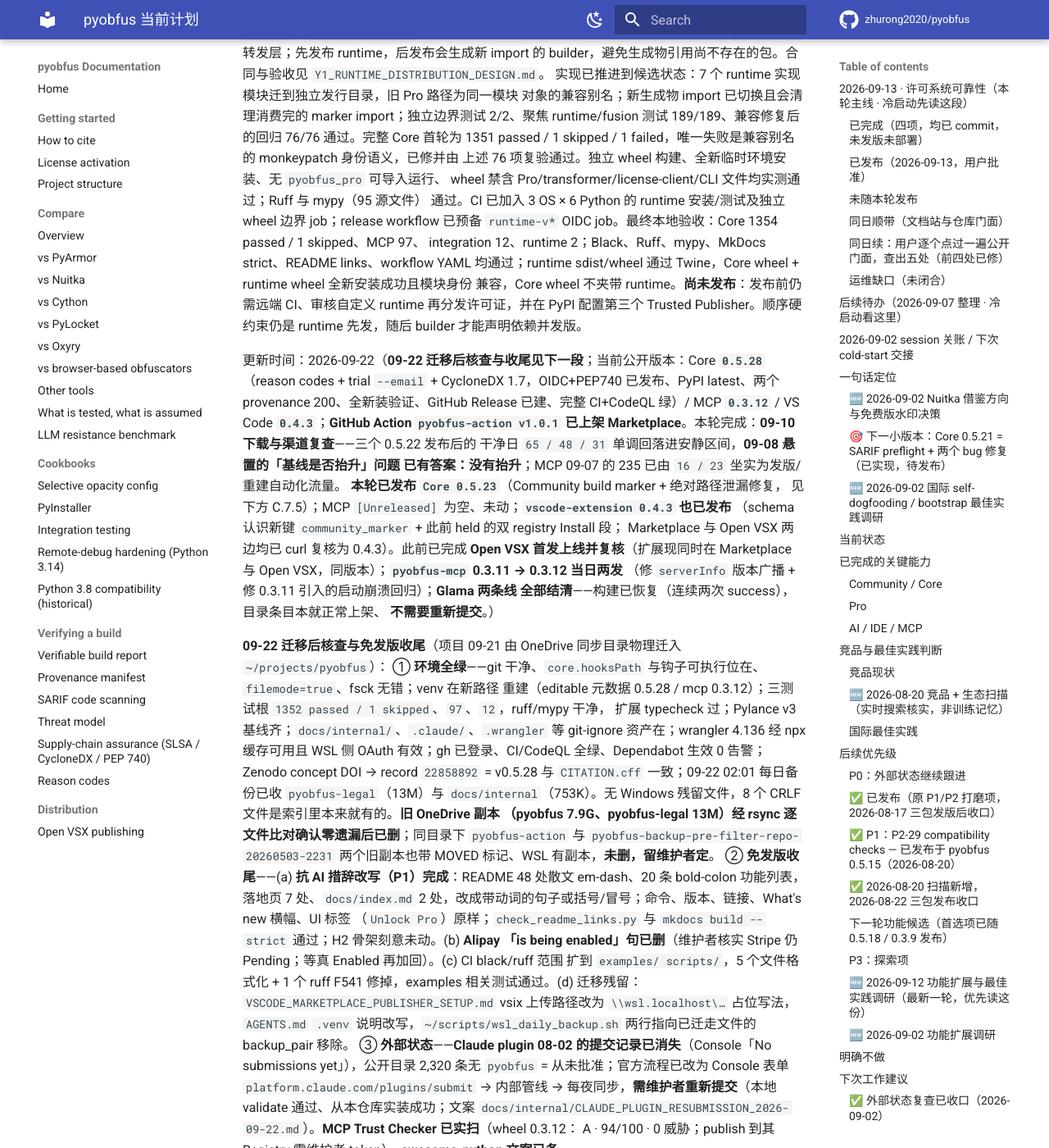
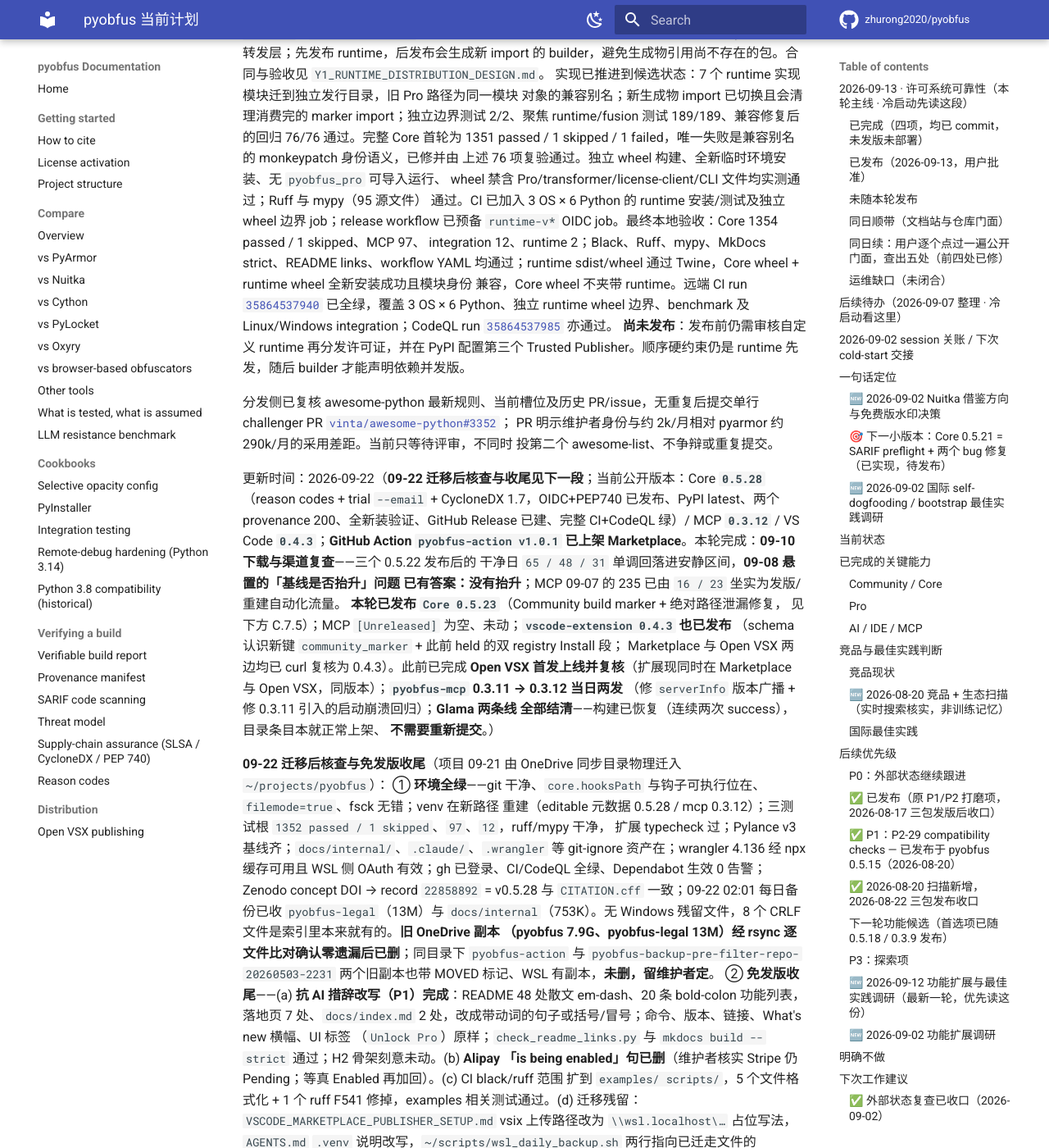
Before and after one commit to zhurong2020/pyobfus, an MkDocs documentation site: the page built from docs/CURRENT_PLAN_ZH.md, in a window 1280 px wide and 1400 px high, scrolled down 332 px. Shown: the whole window at 82% size. Built offline with MkDocs 1.6.1 and Material for MkDocs 9.7.7, drawn with Linux system fonts in a browser that asks for light colours; comment, search, counter and statistics services are not loaded; some of the changed text lies outside the part shown.

Commit message:
docs: record runtime CI and distribution status

```diff
--- a/docs/CURRENT_PLAN_ZH.md
+++ b/docs/CURRENT_PLAN_ZH.md
@@ -20,9 +20,18 @@
 已预备 `runtime-v*` OIDC job。最终本地验收：Core 1354 passed / 1 skipped、MCP 97、
 integration 12、runtime 2；Black、Ruff、mypy、MkDocs strict、README links、workflow YAML
 均通过；runtime sdist/wheel 通过 Twine，Core wheel + runtime wheel 全新安装成功且模块身份
-兼容，Core wheel 不夹带 runtime。**尚未发布**：发布前仍需远端 CI、审核自定义
+兼容，Core wheel 不夹带 runtime。远端 CI run
+[`35864537940`](https://github.com/zhurong2020/pyobfus/actions/runs/35864537940) 已全绿，覆盖
+3 OS × 6 Python、独立 runtime wheel 边界、benchmark 及 Linux/Windows integration；CodeQL run
+[`35864537985`](https://github.com/zhurong2020/pyobfus/actions/runs/35864537985) 亦通过。
+**尚未发布**：发布前仍需审核自定义
 runtime 再分发许可证，并在 PyPI 配置第三个 Trusted Publisher。顺序硬约束仍是 runtime
 先发，随后 builder 才能声明依赖并发版。
+
+分发侧已复核 awesome-python 最新规则、当前槽位及历史 PR/issue，无重复后提交单行
+challenger PR [`vinta/awesome-python#3352`](https://github.com/vinta/awesome-python/pull/3352)；
+PR 明示维护者身份与约 2k/月相对 pyarmor 约 290k/月的采用差距。当前只等待评审，不同时
+投第二个 awesome-list、不争辩或重复提交。
 
 更新时间：2026-09-22（**09-22 迁移后核查与收尾见下一段**；当前公开版本：Core **`0.5.28`**（reason codes + trial `--email` + CycloneDX 1.7，OIDC+PEP740 已发布、PyPI latest、两个 provenance 200、全新装验证、GitHub Release 已建、完整 CI+CodeQL 绿）/ MCP **`0.3.12`** /
 VS Code **`0.4.3`**；**GitHub Action `pyobfus-action v1.0.1` 已上架 Marketplace**。本轮完成：**09-10 下载与渠道复查**——三个 0.5.22 发布后的
@@ -58,11 +67,11 @@
 2,320 条无 `pyobfus` = 从未批准；官方流程已改为 Console 表单 `platform.claude.com/plugins/submit` →
 内部管线 → 每夜同步，**需维护者重新提交**（本地 validate 通过、从本仓库实装成功；文案
 `docs/internal/CLAUDE_PLUGIN_RESUBMISSION_2026-09-22.md`）。**MCP Trust Checker 已实扫**（wheel 0.3.12：
-A · 94/100 · 0 威胁；publish 到其 Registry 需维护者 token）。**awesome-python 文案已备**
-（`docs/internal/AWESOME_PYTHON_PR_DRAFT_2026-09-22.md`，槽位 Distribution→Obfuscation 仅 pyarmor 一条，
-按 challenger 报，被拒概率高）。下载：Core 09-20 发布日 `120`、09-21 `18`，MCP `6 / 6`，基线未抬升。
+A · 94/100 · 0 威胁；publish 到其 Registry 需维护者 token）。**awesome-python 已于 09-23 提交
+PR #3352**（槽位 Distribution→Obfuscation 仅 pyarmor 一条，按 challenger 报并披露维护者身份；
+当前只等待，不同时投第二个 awesome-list）。下载：Core 09-20 发布日 `120`、09-21 `18`，MCP `6 / 6`，基线未抬升。
 本轮**不改 `pyobfus/` 代码、不发版**；README 改动到 PyPI 要等下次发版。收尾：5 个提交已 push，CI / CodeQL / Pages
-在 `4dfaf29` 全绿；**维护者动作总表在 `TODO.md` 顶部**（plugin 重提 / awesome-python PR / Trust Registry
+在 `4dfaf29` 全绿；**维护者动作总表在 `TODO.md` 顶部**（plugin 重提 / Trust Registry
 publish / OneDrive 残留两副本 / Y-1 优先级）。
 
 **09-15 开发、候选版与运营复查**：Y-8 已修——控制流扁平化遇到“一条路径显式 return、
```
Also changed, not shown: docs/DISTRIBUTION_CHANNELS.md (+9 -0 lines), docs/SUPPORT_MATRIX.md (+2 -2 lines), docs/TODO.md (+8 -6 lines).
